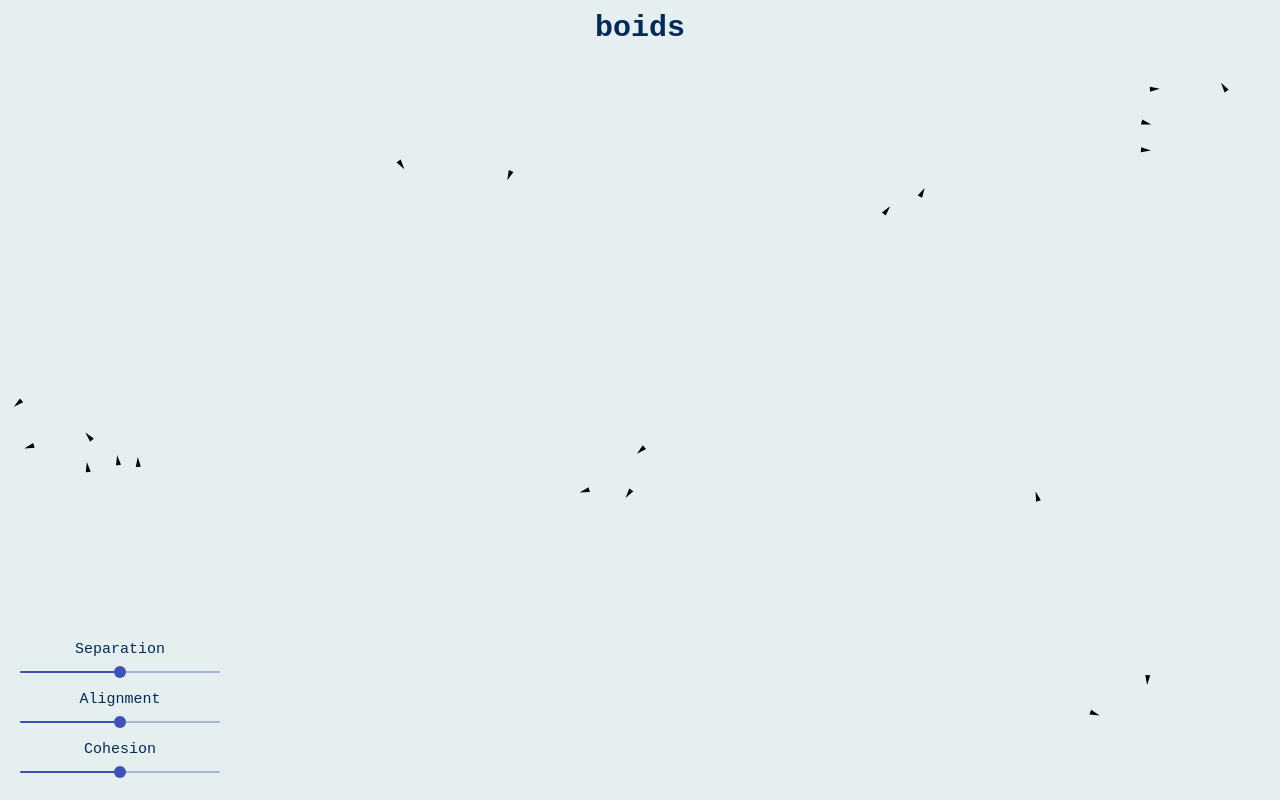
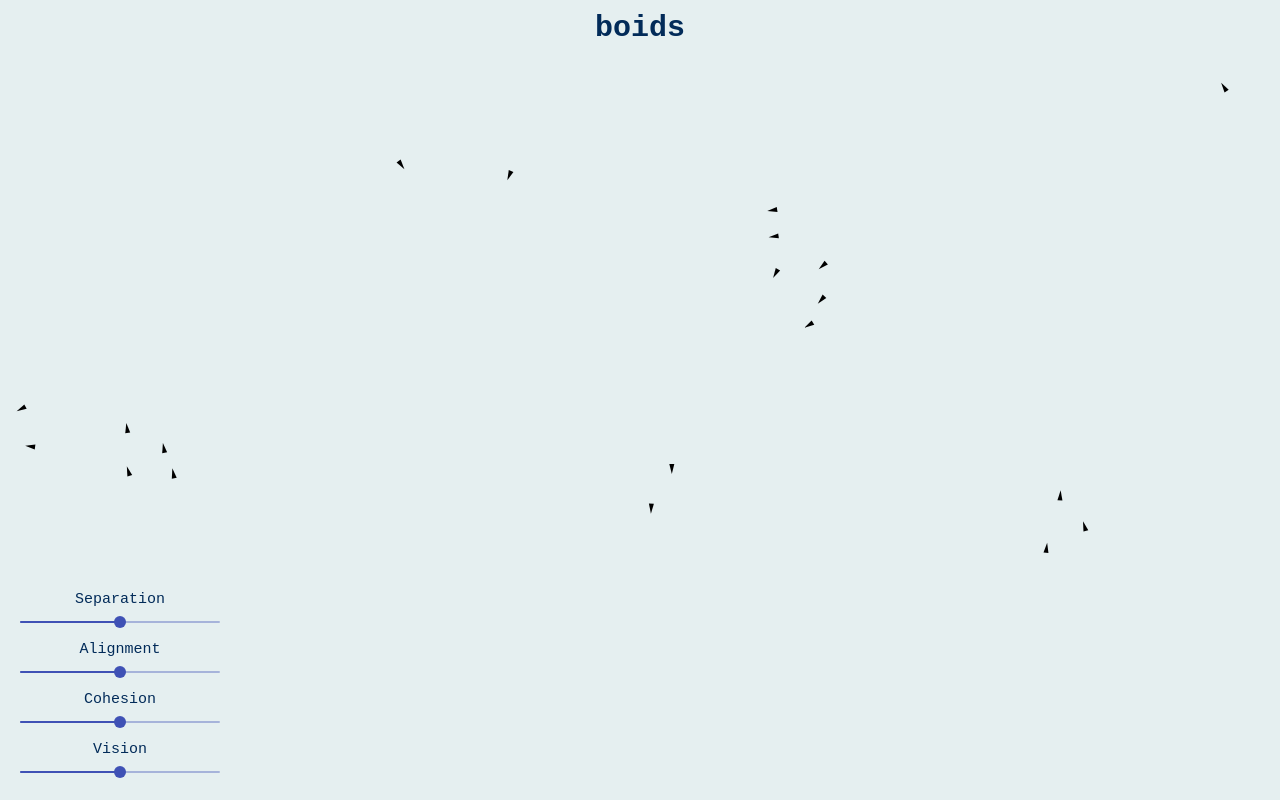
Before and after one commit to Matias-A/boids, a React (Create React App) app: page / in a window 1280 px wide. Built offline with nearby package versions, Linux system fonts and the light colour scheme.

Commit message:
Added a way to change the vision radius of boids

```diff
--- a/src/App.css
+++ b/src/App.css
@@ -37,20 +37,27 @@
 
 .slider1 {
     position: absolute;
-    bottom: 110px;
+    bottom: 160px;
     left: 20px;
     width: 200px;
 }
 
 .slider2 {
     position: absolute;
-    bottom: 60px;
+    bottom: 110px;
     left: 20px;
     width: 200px;
 }
 
 .slider3 {
     position: absolute;
+    bottom: 60px;
+    left: 20px;
+    width: 200px;
+}
+
+.slider4 {
+    position: absolute;
     bottom: 10px;
     left: 20px;
     width: 200px;
--- a/src/App.js
+++ b/src/App.js
@@ -7,6 +7,7 @@ import Flock from './flock.js';
 const defaultSeparation = 50;
 const defaultAlignment = 50;
 const defaultCohesion = 50;
+const defaultVision = 50;
 
 
 class App extends React.Component {
@@ -16,28 +17,35 @@ class App extends React.Component {
             separation: defaultSeparation,
             alignment: defaultAlignment,
             cohesion: defaultCohesion,
+            vision: defaultVision,
         }
-        this.flock = new Flock(20, defaultSeparation, defaultAlignment, defaultCohesion);
+        this.flock = new Flock(20, defaultSeparation, defaultAlignment, defaultCohesion, defaultVision);
 
-        this.handleChange1.bind(this);
-        this.handleChange2.bind(this);
-        this.handleChange3.bind(this);
+        this.handleSeparation.bind(this);
+        this.handleAlignment.bind(this);
+        this.handleCohesion.bind(this);
+        this.handleVision.bind(this);
         this.draw.bind(this);
     }
 
-    handleChange1(event, newValue) {
+    handleSeparation(event, newValue) {
         this.flock.setSeparation(newValue);
         this.setState({separation: newValue});
     };
 
-    handleChange2(event, newValue) {
+    handleAlignment(event, newValue) {
         this.flock.setAlignment(newValue);
         this.setState({alignment: newValue});
     };
 
-    handleChange3(event, newValue) {
+    handleCohesion(event, newValue) {
         this.flock.setCohesion(newValue);
         this.setState({cohesion: newValue});
+    };
+
+    handleVision(event, newValue) {
+        this.flock.setVision(newValue);
+        this.setState({vision: newValue});
     };
 
     draw(ctx, frameCount) {
@@ -56,7 +64,7 @@ class App extends React.Component {
                     <span className="slider">
                         <Slider
                             value={this.state.separation}
-                            onChange={(e, v) => this.handleChange1(e,v)}
+                            onChange={(e, v) => this.handleSeparation(e,v)}
                             aria-labelledby="continuous-slider" />
                     </span>
                 </div>
@@ -65,7 +73,7 @@ class App extends React.Component {
                     <span className="slider">
                         <Slider
                             value={this.state.alignment}
-                            onChange={(e, v) => this.handleChange2(e,v)}
+                            onChange={(e, v) => this.handleAlignment(e,v)}
                             aria-labelledby="continuous-slider" />
                     </span>
                 </div>
@@ -74,7 +82,16 @@ class App extends React.Component {
                     <span className="slider">
                         <Slider
                             value={this.state.cohesion}
-                            onChange={(e, v) => this.handleChange3(e,v)}
+                            onChange={(e, v) => this.handleCohesion(e,v)}
+                            aria-labelledby="continuous-slider" />
+                        </span>
+                </div>
+                <div className="slider4">
+                    <span className="slider-label">Vision</span>
+                    <span className="slider">
+                        <Slider
+                            value={this.state.vision}
+                            onChange={(e, v) => this.handleVision(e,v)}
                             aria-labelledby="continuous-slider" />
                         </span>
                 </div>
--- a/src/boid.js
+++ b/src/boid.js
@@ -67,7 +67,7 @@ class Boid {
         }
     }
 
-    neighbor_avg() {
+    neighbor_avg(params) {
         const gravity_constant = 20.0;
         let n = 0;
 
@@ -76,7 +76,7 @@ class Boid {
         let antigravity = {x: 0, y: 0}; // "anti-gravity" effect away from close neighbors (i.e. separation)
 
         for (let boid of this.flock.boids) {
-            if (boid === this || this.dist(boid) > this.flock.neighbor_radius) continue;
+            if (boid === this || this.dist(boid) > 2*params.vision) continue;
             // Only for neighbors:
             center = add(center, boid);
             alignment = add(alignment, {x: Math.sin(boid.alpha), y: Math.cos(boid.alpha)});
@@ -98,12 +98,12 @@ class Boid {
     }
 
 
-    process_separation(neighbor_avg) {
+    process_separation(neighbor_avg, params) {
         let vec = neighbor_avg.separation;
         return vec;
     }
 
-    process_alignment(neighbor_avg) {
+    process_alignment(neighbor_avg, params) {
         let vec = neighbor_avg.alignment;
         let ang = Math.PI / 2 - Math.atan2(vec.y,vec.x);
         if (ang < 0) ang += 2 * Math.PI;
@@ -114,22 +114,22 @@ class Boid {
         return vec;
     }
 
-    process_cohesion(neighbor_avg) {
+    process_cohesion(neighbor_avg, params) {
         let vec_c = {x: neighbor_avg.center.x - this.x, y: neighbor_avg.center.y - this.y};
-        let vec = mult(vec_c, 1.0 / this.flock.neighbor_radius);
+        let vec = mult(vec_c, 0.5 / params.vision);
         return vec;
     }
 
     process_movement(ctx, params) {
-        let neighbor_avg = this.neighbor_avg();
+        let neighbor_avg = this.neighbor_avg(params);
         let param_sum = params.separation + params.alignment + params.cohesion;
         if (neighbor_avg.center !== undefined && param_sum !== 0) {
             // neighbors exist
-           let separation_vec = this.process_separation(neighbor_avg);
+           let separation_vec = this.process_separation(neighbor_avg, params);
            separation_vec = mult(separation_vec, params.separation);
-           let align_vec = this.process_alignment(neighbor_avg);
+           let align_vec = this.process_alignment(neighbor_avg, params);
            align_vec = mult(align_vec, params.alignment);
-           let cohesion_vec = this.process_cohesion(neighbor_avg);
+           let cohesion_vec = this.process_cohesion(neighbor_avg, params);
            cohesion_vec = mult(cohesion_vec, params.cohesion);
 
            let vec = add(separation_vec, align_vec);
@@ -163,7 +163,7 @@ class Boid {
         return ret;
     }
 
-    draw(ctx) {
+    draw(ctx, params) {
         ctx.beginPath();
 
         let r = this.length / 2 + this.width * this.width / (8 * this.length);
@@ -172,17 +172,19 @@ class Boid {
         ctx.moveTo(this.x + r * Math.sin(this.alpha), this.y + r * Math.cos(this.alpha)); // Top
         ctx.lineTo(this.x + r * Math.sin(this.alpha + a + Math.PI), this.y + r * Math.cos(this.alpha + a + Math.PI)); // Left
         ctx.lineTo(this.x + r * Math.sin(this.alpha - a + Math.PI), this.y + r * Math.cos(this.alpha - a + Math.PI)); // Right
-        //
-        //ctx.lineTo(this.x + this.width / 2, this.y + this.height / 2);
-        //ctx.lineTo(this.x - this.width / 2, this.y + this.height / 2);
+
         ctx.fill();
 
-        if (this.show_radius) {
+        // Draws the radius circle
+        // Used for debugging and also displayed when vision is changed
+        if (this.show_radius || this.flock.show_radius) {
             ctx.beginPath();
-            ctx.arc(this.x, this.y, this.flock.neighbor_radius, 0, 2 * Math.PI);
+            ctx.arc(this.x, this.y, this.flock.params.vision, 0, 2 * Math.PI);
             ctx.stroke();
         }
 
+        // Shows the direction in which the boid is turning
+        // (for debugging)
         if (this.show_vec && (this.angle_vec.x !== 0 || this.angle_vec.y !== 0)) {
             ctx.beginPath();
             ctx.moveTo(this.x, this.y);
--- a/src/flock.js
+++ b/src/flock.js
@@ -1,7 +1,7 @@
 import Boid from './boid.js';
 
 class Flock {
-    constructor(num, separation, alignment, cohesion) {
+    constructor(num, separation, alignment, cohesion, vision) {
         const { innerWidth: width, innerHeight: height } = window;
         // Tweak this constant!
         this.neighbor_radius = 80;
@@ -18,7 +18,10 @@ class Flock {
             separation: separation,
             alignment: alignment,
             cohesion: cohesion,
+            vision: vision,
         }
+
+        this.show_radius = false;
     }
 
     setSeparation(val) {
@@ -33,6 +36,12 @@ class Flock {
         this.params.cohesion = val;
     }
 
+    setVision(val) {
+        this.params.vision = val;
+        this.show_radius = true;
+        setTimeout(()=>{this.show_radius = false}, 1000);
+    }
+
     draw(ctx) {
         for (let boid of this.boids) {
             boid.process_movement(ctx, this.params);
```
